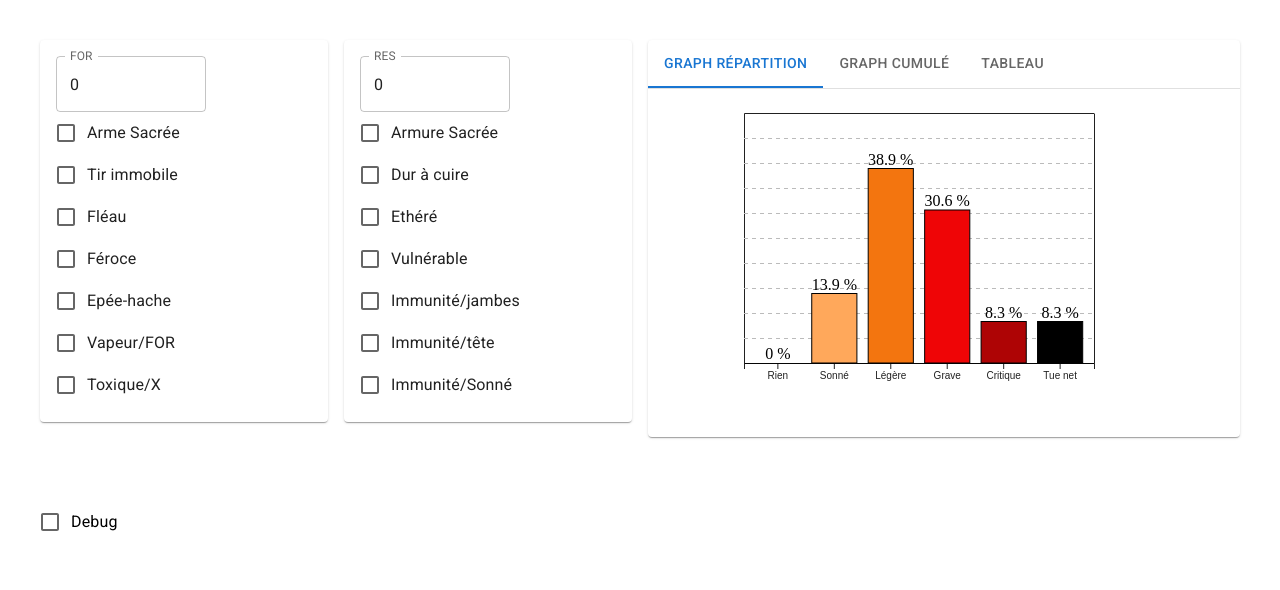
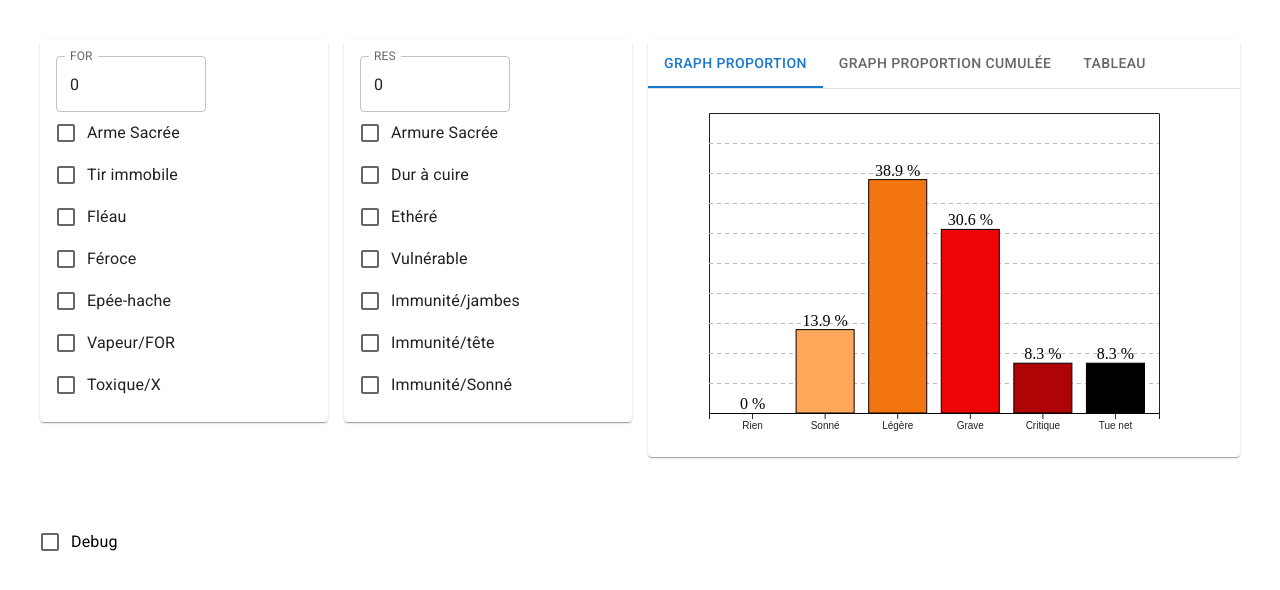
Before and after one commit to SebDelile/cdrf-wounds, a Next.js app: page / in a window 1280 px wide. Shown: the top 590 px of the page. Built offline with nearby package versions, Linux system fonts and the light colour scheme.

Commit message:
rename graph to chart

```diff
--- a/src/components/BarGraph.tsx
+++ b/src/components/BarChart.tsx
@@ -8,8 +8,8 @@ type propTypes = {
   hideFirstValue?: boolean;
 };
 
-const GRAPH_HEIGHT = 250;
-const GRAPH_WIDTH = 350;
+const CHART_HEIGHT = 300;
+const CHART_WIDTH = 450;
 
 const BAR_COLORS = [
   '#F5C5C5',
@@ -20,47 +20,47 @@ const BAR_COLORS = [
   '#2AA0606',
 ];
 
-export default function BarGraph({ data, hideFirstValue = false }: propTypes) {
+export default function BarChart({ data, hideFirstValue = false }: propTypes) {
   const svgNode = useRef(null);
 
-  // initialize graph
+  // initialize chart
   useEffect(() => {
     const hasResults = data.some((d) => !!d);
     if (svgNode.current && hasResults) {
       // format the data
-      const graphData = data.map((value, i) => ({
+      const chartData = data.map((value, i) => ({
         label: woundResultsLabels[i],
         value,
         color: BAR_COLORS[i],
       }));
-      if (hideFirstValue) graphData.shift();
+      if (hideFirstValue) chartData.shift();
 
       const svg = d3.select(svgNode.current);
 
       // make the X axis
       const x = d3
         .scaleBand()
-        .range([0, GRAPH_WIDTH])
-        .domain(graphData.map(({ label }) => label))
+        .range([0, CHART_WIDTH])
+        .domain(chartData.map(({ label }) => label))
         .padding(0.2);
       svg
         .append('g')
-        .attr('transform', `translate(0,${GRAPH_HEIGHT})`)
+        .attr('transform', `translate(0,${CHART_HEIGHT})`)
         .call(d3.axisBottom(x));
 
       // make the Y axis
-      // *1.08 is to be sure the label fit inside the graph
+      // *1.08 is to be sure the label fit inside the chart
       const yAxisUpperLimit =
         Math.ceil(
-          ((d3.max(graphData.map(({ value }) => value)) ?? 0) * 1.08) / 10
+          ((d3.max(chartData.map(({ value }) => value)) ?? 0) * 1.08) / 10
         ) * 10;
       const y = d3
         .scaleLinear()
         .domain([0, yAxisUpperLimit])
-        .range([GRAPH_HEIGHT, 0]);
+        .range([CHART_HEIGHT, 0]);
       svg
         .append('g')
-        .call(d3.axisLeft(y).tickSize(-GRAPH_WIDTH))
+        .call(d3.axisLeft(y).tickSize(-CHART_WIDTH))
         .selectAll('.tick line')
         .attr('stroke', '#BBB')
         .attr('stroke-dasharray', 4)
@@ -68,16 +68,16 @@ export default function BarGraph({ data, hideFirstValue = false }: propTypes) {
         .filter((line) => line === 0 || line === yAxisUpperLimit)
         .attr('stroke', 'none');
 
-      //add a right line to the graph
+      //add a right line to the chart
       svg
         .append('g')
         .call(d3.axisRight(y).tickValues([]).tickSize(0))
-        .attr('transform', `translate(${GRAPH_WIDTH},0)`);
+        .attr('transform', `translate(${CHART_WIDTH},0)`);
 
-      // pop the rect in the graphs
+      // pop the rect in the charts
       svg
         .selectAll('.bars')
-        .data(graphData)
+        .data(chartData)
         .enter()
         .append('rect')
         .attr('class', 'bars')
@@ -85,14 +85,14 @@ export default function BarGraph({ data, hideFirstValue = false }: propTypes) {
         .attr('x', (d) => x(d.label)!)
         .attr('y', (d) => y(d.value))
         .attr('width', x.bandwidth())
-        .attr('height', (d) => GRAPH_HEIGHT - y(d.value))
+        .attr('height', (d) => CHART_HEIGHT - y(d.value))
         .attr('stroke', 'black')
         .attr('fill', (d) => d.color);
 
       // add labels to the rect
       svg
         .selectAll('.label')
-        .data(graphData)
+        .data(chartData)
         .enter()
         .append('text')
         .attr('class', 'label')
@@ -110,5 +110,7 @@ export default function BarGraph({ data, hideFirstValue = false }: propTypes) {
     }
   }, [data, hideFirstValue]);
 
-  return <svg ref={svgNode} width="400px" height="300px" />;
+  return (
+    <svg ref={svgNode} width={CHART_WIDTH + 20} height={CHART_HEIGHT + 20} />
+  );
 }
--- a/src/constants/woundResults.ts
+++ b/src/constants/woundResults.ts
@@ -1,6 +1,6 @@
 import { outputsType } from '@/types/outputsType';
 
-// same position as in outputsType, used in the graph and table
+// same position as in outputsType, used in the chart and table
 export const woundResultsLabels = [
   'Rien',
   'Sonné',
--- a/src/pages/index.tsx
+++ b/src/pages/index.tsx
@@ -17,7 +17,7 @@ import Box from '@mui/material/Box';
 import Tabs from '@mui/material/Tabs';
 import Tab from '@mui/material/Tab';
 import { Paper } from '@mui/material';
-import BarGraph from '@/components/BarGraph';
+import BarChart from '@/components/BarChart';
 import {
   getFormattedOutputsAsCumulativePercentage,
   getFormattedOutputsAsPercentage,
@@ -201,8 +201,8 @@ export default function Home() {
                 value={currentTab}
                 onChange={(_, newValue) => setCurrentTab(newValue)}
               >
-                <Tab label="Graph répartition" />
-                <Tab label="Graph cumulé" />
+                <Tab label="Graph proportion" />
+                <Tab label="Graph proportion cumulée" />
                 <Tab label="Tableau" />
               </Tabs>
             </Box>
@@ -211,13 +211,13 @@ export default function Home() {
                 sx={{ p: 3, display: 'flex', justifyContent: 'center' }}
                 key={0}
               >
-                <BarGraph data={getFormattedOutputsAsPercentage(outputs)} />
+                <BarChart data={getFormattedOutputsAsPercentage(outputs)} />
               </Box>,
               <Box
                 sx={{ p: 3, display: 'flex', justifyContent: 'center' }}
                 key={0}
               >
-                <BarGraph
+                <BarChart
                   data={getFormattedOutputsAsCumulativePercentage(outputs)}
                   hideFirstValue={true}
                 />
--- a/src/utils/getFormattedOutputs.ts
+++ b/src/utils/getFormattedOutputs.ts
@@ -1,5 +1,5 @@
 import { outputsType } from '@/types/outputsType';
-// functions to format the outputs to be displayed in the table / graph
+// functions to format the outputs to be displayed in the table / chart
 
 export const getFormattedOutputs = (outputs: outputsType): outputsType =>
   // non-integer are possible here due to toxique
```
